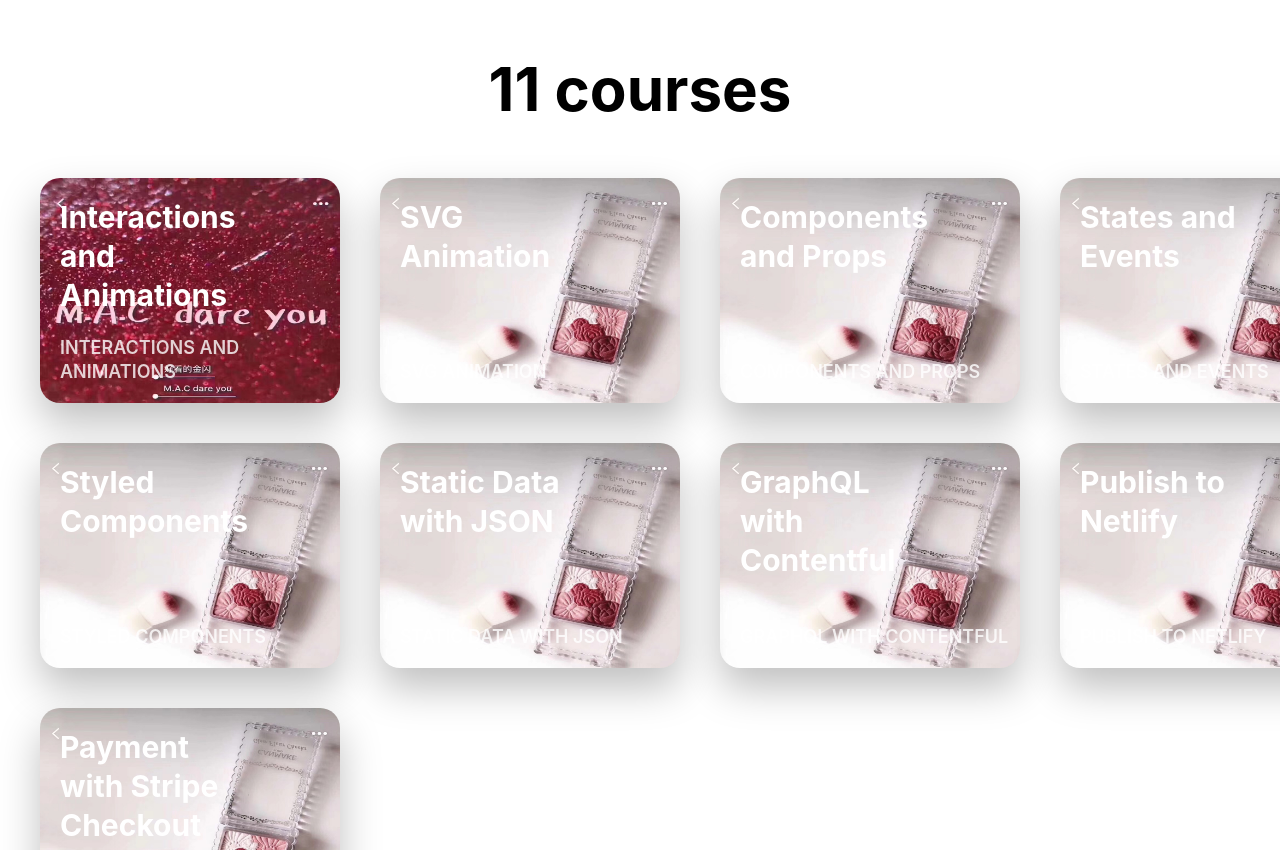
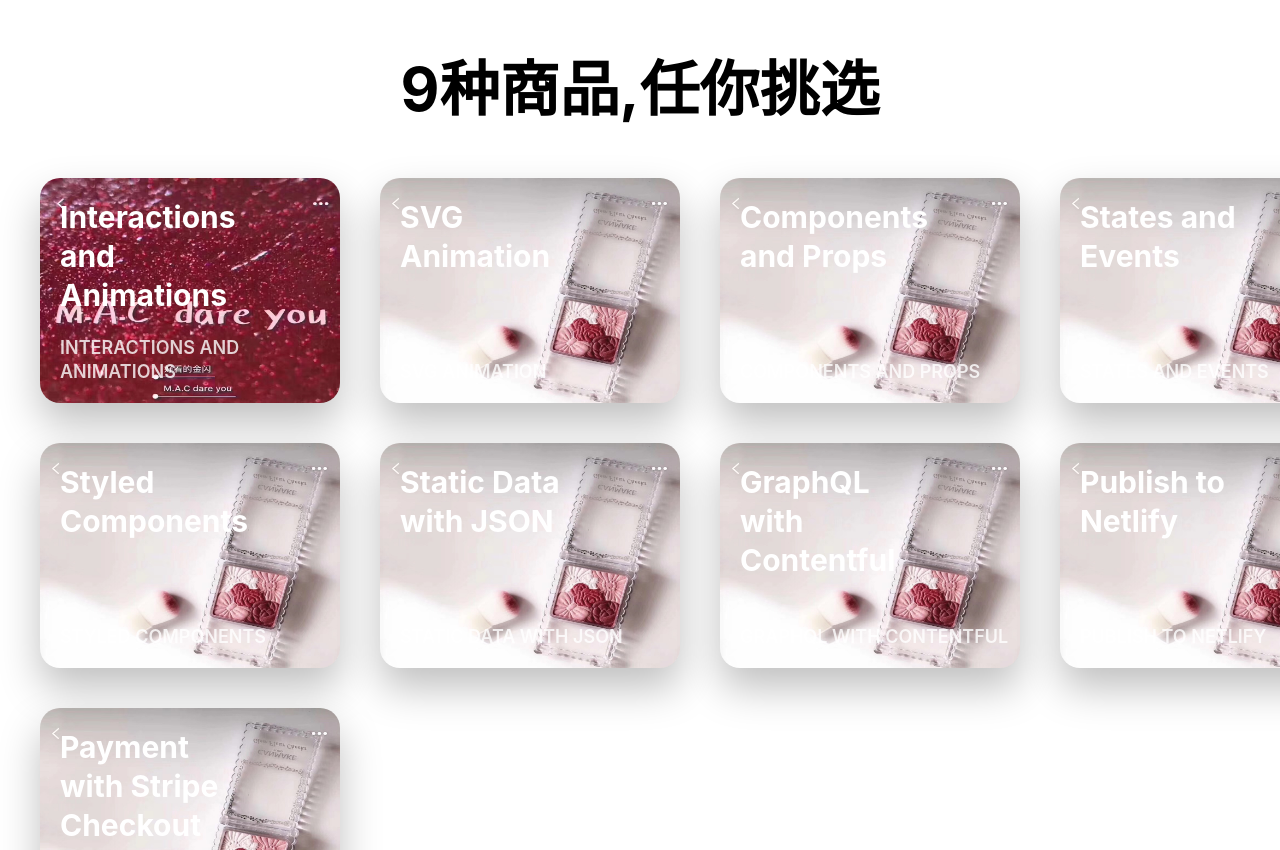
Before and after one commit to swordLinJF/shop, a Gatsby site: page / in a window 1280 px wide. Shown: the part 920-1770 px from the top of the page. Built offline with nearby package versions, Linux system fonts and the light colour scheme; Gatsby itself is replaced by a stand-in of ours.

Commit message:
把标题改成多少种商品，任你挑选

```diff
--- a/src/pages/index.js
+++ b/src/pages/index.js
@@ -33,7 +33,7 @@
     </div>
     <div className="cards">
 
-      <h2>11 courses</h2>
+      <h2>{staticdata.cells.length}种商品,任你挑选</h2>
       <div className="cardGroup">
       {staticdata.cells.map(cell=>(
 
```
